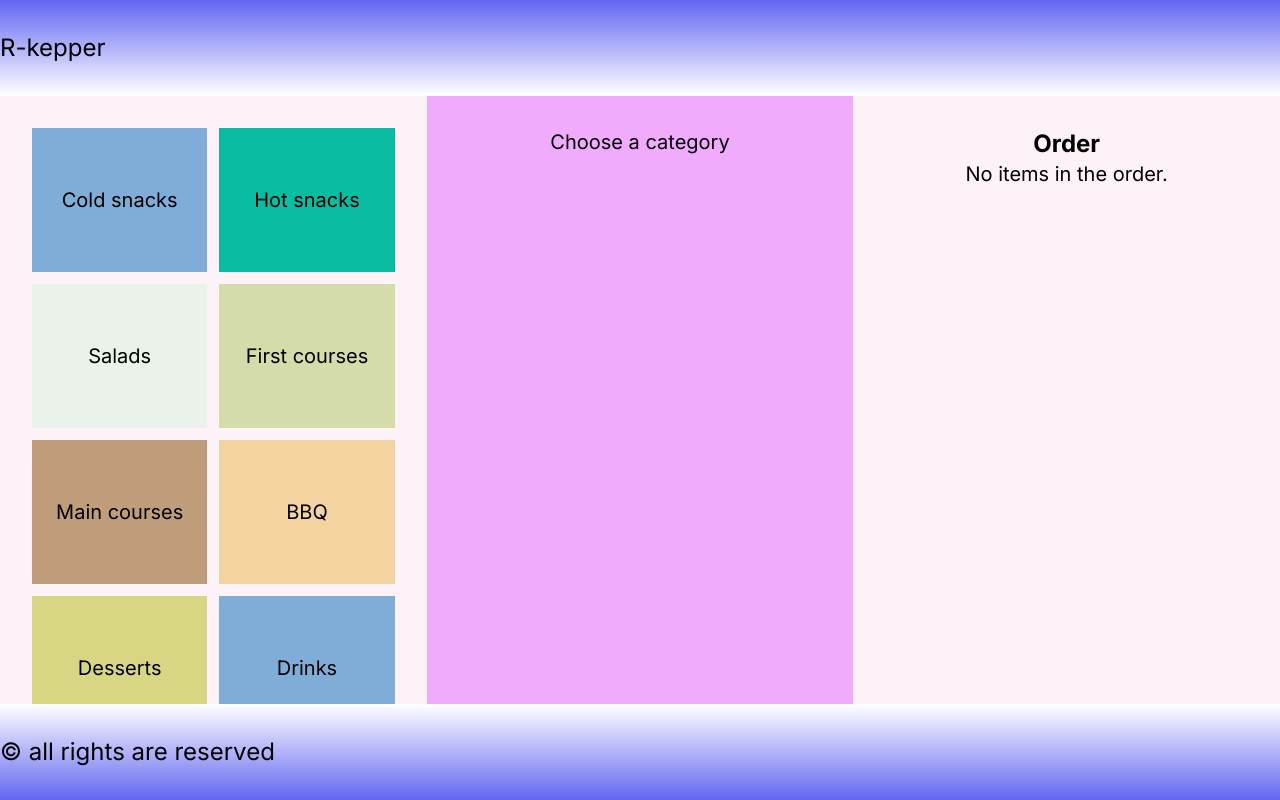
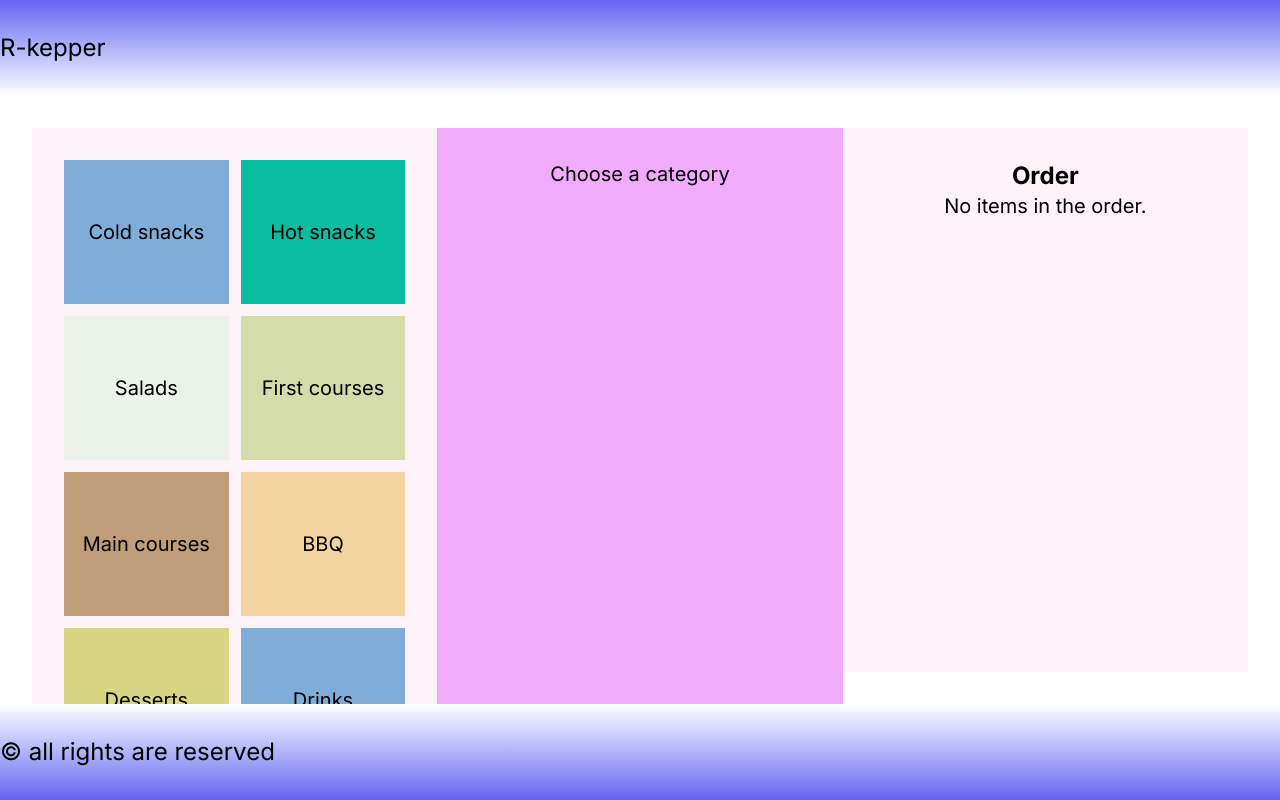
Before and after one commit to BobrovYehor/education, a Next.js app in the folder my-app/: page / in a window 1280 px wide. Built offline with nearby package versions, Linux system fonts and the light colour scheme.

Commit message:
Fixed scroll and add memo

```diff
--- a/my-app/src/app/component/Categories.js
+++ b/my-app/src/app/component/Categories.js
@@ -1,3 +1,5 @@
+import { memo } from 'react';
+
 const backgroundColors = ['bg-[#80ADD7]', 'bg-[#0ABDA0]', 'bg-[#EBF2EA]', 'bg-[#D4DCA9]', 'bg-[#BF9D7A]', 'bg-[#F3D4A0]', 'bg-[#D8D583]'];
 
 const Categories = ({ categories, activeCategory, setActiveCategory }) => {
@@ -7,7 +9,7 @@ const Categories = ({ categories, activeCategory, setActiveCategory }) => {
     };
 
     return (
-        <section className='h-full w-full min-w-96 bg-pink-50 p-8'>
+        <section className=' flex-1 min-w-80 sm:min-w-96 bg-pink-50 p-4 md:p-8'>
             <ul className='grid grid-cols-2 h-full gap-3'>
                 {categories.map((category, index) => (
                     <li
@@ -23,4 +25,4 @@ const Categories = ({ categories, activeCategory, setActiveCategory }) => {
     );
 }
 
-export default Categories;
+export default memo(Categories);
--- a/my-app/src/app/component/DishQuantity.js
+++ b/my-app/src/app/component/DishQuantity.js
@@ -1,3 +1,5 @@
+import { memo } from 'react';
+
 const DishQuantity = ({ dish, increaseQuantity, decreaseQuantity }) => {
     return (
         <div className="flex items-center">
@@ -8,4 +10,4 @@ const DishQuantity = ({ dish, increaseQuantity, decreaseQuantity }) => {
     );
 };
 
-export default DishQuantity;
+export default memo(DishQuantity);
--- a/my-app/src/app/component/Dishes.js
+++ b/my-app/src/app/component/Dishes.js
@@ -1,6 +1,8 @@
+import { memo } from 'react';
+
 const Dishes = ({ filteredDishes, addDishToOrder }) => {
     return (
-        <section className='h-full w-full min-w-96 bg-fuchsia-300 p-8'>
+        <section className='flex-1 min-w-80 sm:min-w-96 bg-fuchsia-300 p-4 md:p-8'>
             {filteredDishes.length > 0 ? (
                 <ul className='grid grid-cols-2 grid-rows-4 h-full gap-3 text-center'>
                     {filteredDishes.map((dish) => (
@@ -19,4 +21,4 @@ const Dishes = ({ filteredDishes, addDishToOrder }) => {
     );
 }
 
-export default Dishes;
+export default memo(Dishes);
--- a/my-app/src/app/component/Order.js
+++ b/my-app/src/app/component/Order.js
@@ -1,4 +1,4 @@
-import { useState, useEffect } from "react";
+import { memo, useState, useEffect } from "react";
 import OrderLine from "./OrderLine";
 import OrderSummary from "./OrderSummary";
 
@@ -42,15 +42,15 @@ const Order = ({ order, setOrder, categories }) => {
     };
 
     return (
-        <section className='h-full w-full min-w-96 bg-pink-50 p-8 flex flex-col'>
+        <section className='md:h-full flex-1 min-w-80 sm:min-w-96 bg-pink-50 p-4 md:p-8 flex flex-col '>
             <h1 className="text-2xl text-center"><strong>Order</strong></h1>
             {order.length > 0 ? (
-                <div className="flex flex-col flex-1 overflow-hidden">
+                <div className="flex flex-col overflow-hidden">
                     <div className="mb-4 text-lg text-right">
                         <div><strong>Order Number:</strong> {orderNumber}</div>
                         {orderDate && <div><strong>Order Date:</strong> {orderDate}</div>}
                     </div>
-                    <div className="flex-1 overflow-y-auto">
+                    <div className="overflow-y-auto">
                         {order.map((dish, index) => (
                             <OrderLine
                                 key={dish.id}
@@ -78,4 +78,4 @@ const Order = ({ order, setOrder, categories }) => {
     )
 }
 
-export default Order;
+export default memo(Order);
--- a/my-app/src/app/component/OrderLine.js
+++ b/my-app/src/app/component/OrderLine.js
@@ -1,3 +1,5 @@
+import { memo } from 'react';
+
 import DishQuantity from './DishQuantity';
 
 const OrderLine = ({ dish, increaseQuantity, decreaseQuantity, removeDish, index }) => {
@@ -18,4 +20,4 @@ const OrderLine = ({ dish, increaseQuantity, decreaseQuantity, removeDish, index
     );
 };
 
-export default OrderLine;
+export default memo(OrderLine);
--- a/my-app/src/app/component/OrderSummary.js
+++ b/my-app/src/app/component/OrderSummary.js
@@ -1,7 +1,9 @@
+import { memo, useMemo } from 'react';
+
 const OrderSummary = ({ order, categories }) => {
-    const calculateTotal = () => {
+    const calculateTotal = useMemo(() => {
         return order.reduce((total, dish) => total + dish.price * dish.quantity, 0);
-    };
+    }, [order]);
 
     const calculateCategoryTotal = () => {
         return categories.map(category => {
@@ -23,10 +25,10 @@ const OrderSummary = ({ order, categories }) => {
                 ))}
             </ul>
             <div className="mt-4 text-xl text-center">
-                <strong>Total Order: ${calculateTotal().toFixed(2)}</strong>
+                <strong>Total Order: ${calculateTotal.toFixed(2)}</strong>
             </div>
         </div>
     );
 }
 
-export default OrderSummary;
+export default memo(OrderSummary);
--- a/my-app/src/app/layout.js
+++ b/my-app/src/app/layout.js
@@ -13,9 +13,9 @@ export const metadata = {
 export default function RootLayout({ children }) {
   return (
     <html lang="en">
-      <body className={`${inter.className} h-screen flex flex-col`}>
+      <body className={inter.className}>
         <Header />
-        <main className="flex-grow flex overflow-hidden">{children}</main>
+        {children}
         <Footer />
       </body>
     </html>
--- a/my-app/src/app/page.js
+++ b/my-app/src/app/page.js
@@ -39,10 +39,10 @@ export default function Home() {
   };
 
   return (
-    <div className="flex-grow flex h-full">
+    <main className="flex-grow flex-wrap flex md:overflow-auto p-0 ms:p-4 md:p-8">
         <Categories categories={categories} activeCategory={activeCategory} setActiveCategory={setActiveCategory}/>
         <Dishes filteredDishes={filteredDishes} addDishToOrder={addDishToOrder}/>
         <Order order={order} setOrder={setOrder} categories={categories}/>
-    </div>
+    </main>
   );
 }
```
